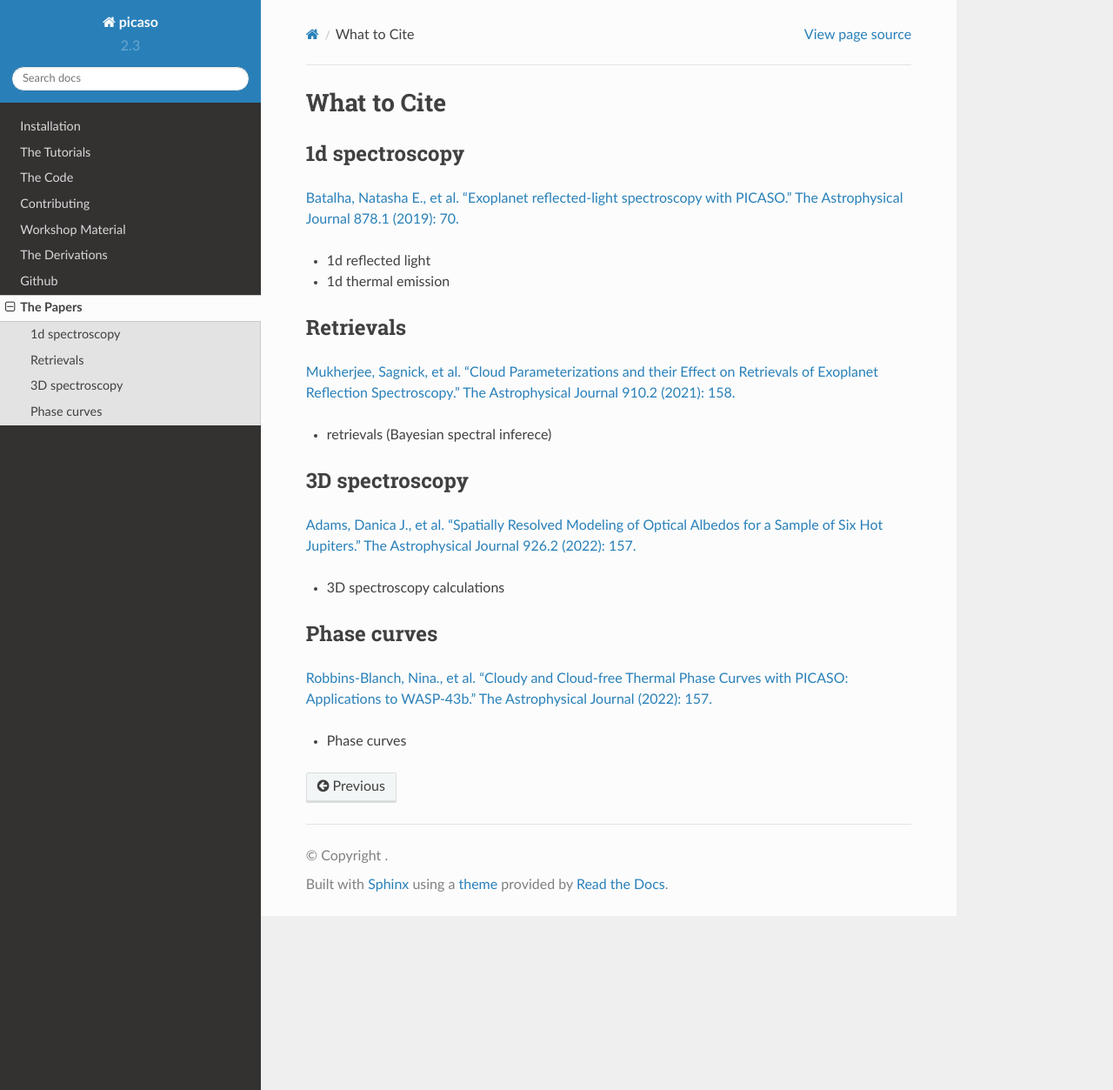
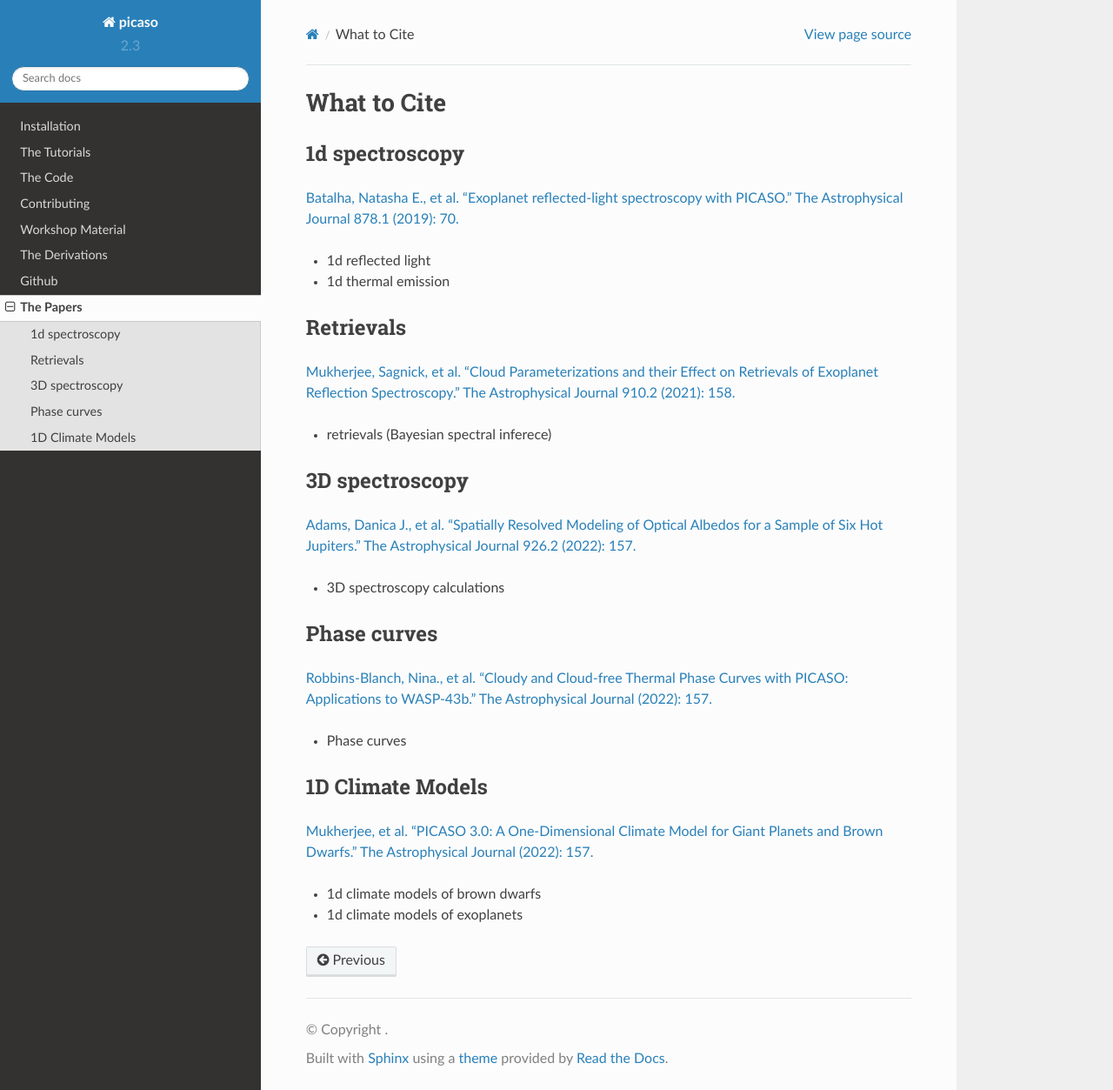
Before and after one commit to natashabatalha/picaso, a Sphinx documentation site: the page built from docs/credit.rst, in a window 1280 px wide and 1253 px high. Shown: the whole window at 87% size. Built offline with Sphinx 7.4.7 and the Read the Docs theme 2.0.0, drawn with Linux system fonts in a browser that asks for light colours; pages that are not in the unit, such as notebooks, are missing from menus.

```diff
--- a/docs/credit.rst
+++ b/docs/credit.rst
@@ -29,3 +29,10 @@ Phase curves
 `Robbins-Blanch, Nina., et al. "Cloudy and Cloud-free Thermal Phase Curves with PICASO: Applications to WASP-43b." The Astrophysical Journal (2022): 157. <http://arxiv.org/abs/2204.03545>`_
 
 - Phase curves
+
+1D Climate Models
+-----------------
+`Mukherjee, et al. "PICASO 3.0: A One-Dimensional Climate Model for Giant Planets and Brown Dwarfs." The Astrophysical Journal (2022): 157. <https://ui.adsabs.harvard.edu/abs/2022arXiv220807836M/abstract>`_
+
+- 1d climate models of brown dwarfs
+- 1d climate models of exoplanets
```
Also changed, not shown: docs/index.rst (+9 -4 lines), docs/tutorials.rst (+9 -9 lines), docs/notebooks/climate/12b_Exoplanet.ipynb, docs/notebooks/climate/12c_BrownDwarf_DEQ.ipynb.
